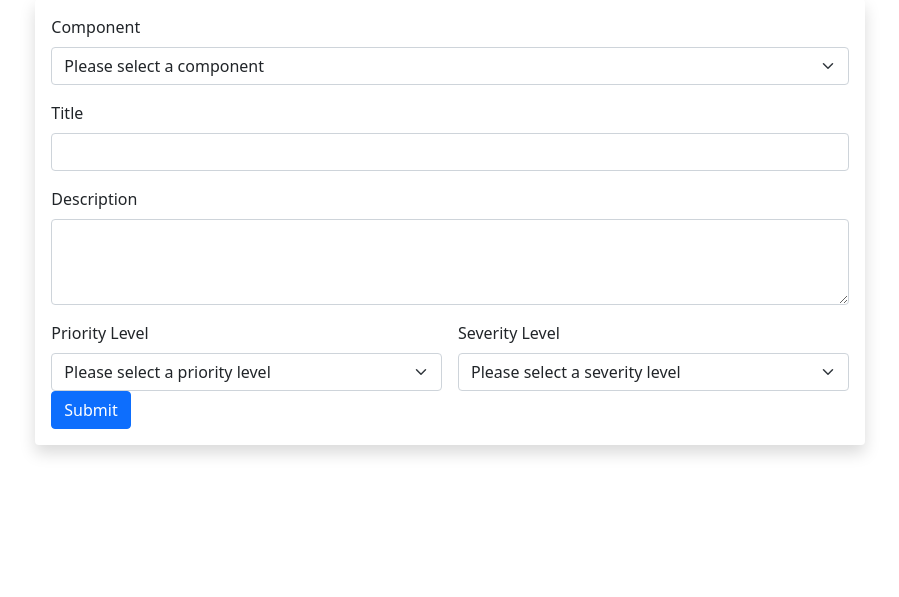
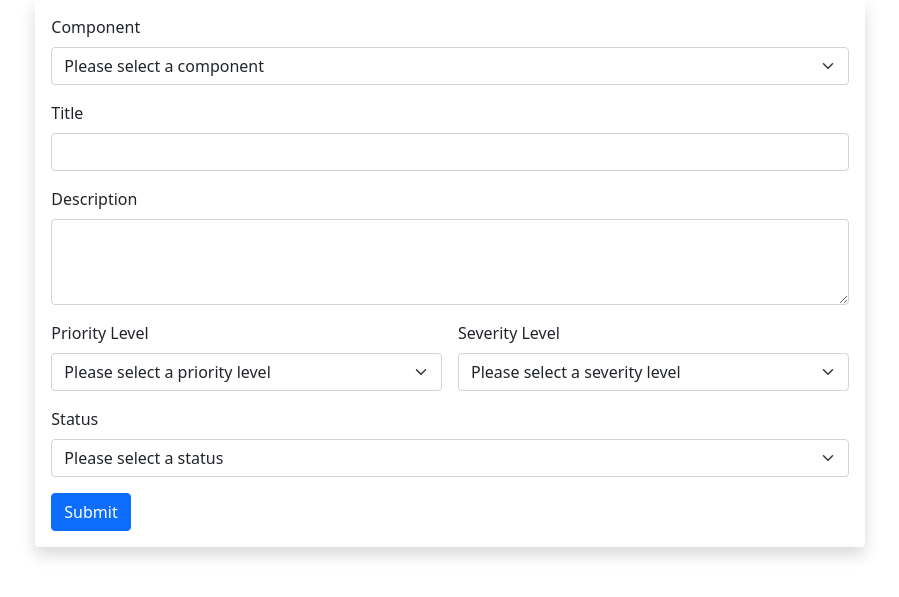
Before and after one commit to tkachikoti/bug_tracking_system, a Flask app: page /create in a window 1280 px wide. Shown: the part 177-774 px from the top of the page, without its empty margins (190-1089 px from the left). Run offline with Flask 2, Linux system fonts and the light colour scheme; some libraries are stand-ins or nearby versions.

Commit message:
completed create form page laytou

```diff
--- a/app.py
+++ b/app.py
@@ -35,7 +35,9 @@ def create():
             components_csv = FlatFileDatabase(
                 'models/components.csv').select_all_rows_on_csv(),
             priority_and_severity_options_csv = (FlatFileDatabase(
-                'models/priority_and_severity_options.csv').select_all_rows_on_csv()))
+                'models/priority_and_severity_options.csv').select_all_rows_on_csv()),
+            status_options_csv = (FlatFileDatabase(
+                'models/status_options.csv').select_all_rows_on_csv()))
 
 if __name__ == '__main__':
     app.run(host='0.0.0.0', port=3000, debug=True)
--- a/templates/create.html.jinja
+++ b/templates/create.html.jinja
@@ -41,6 +41,15 @@
                     </select>
                 </div>
             </div>
+            <div class="mb-3 pt-3">
+                <label for="statusInput1" class="form-label">Status</label>
+                <select class="form-select" aria-label="Select a status" id="statusInput1">
+                    <option selected>Please select a status</option>
+                    {% for element in status_options_csv %}
+                    <option value="{{ element.status }}">{{ element.status }}</option>
+                    {% endfor %}
+                </select>
+            </div>
             <button type="submit" class="btn btn-primary">Submit</button>
         </form>
     </div>
```
